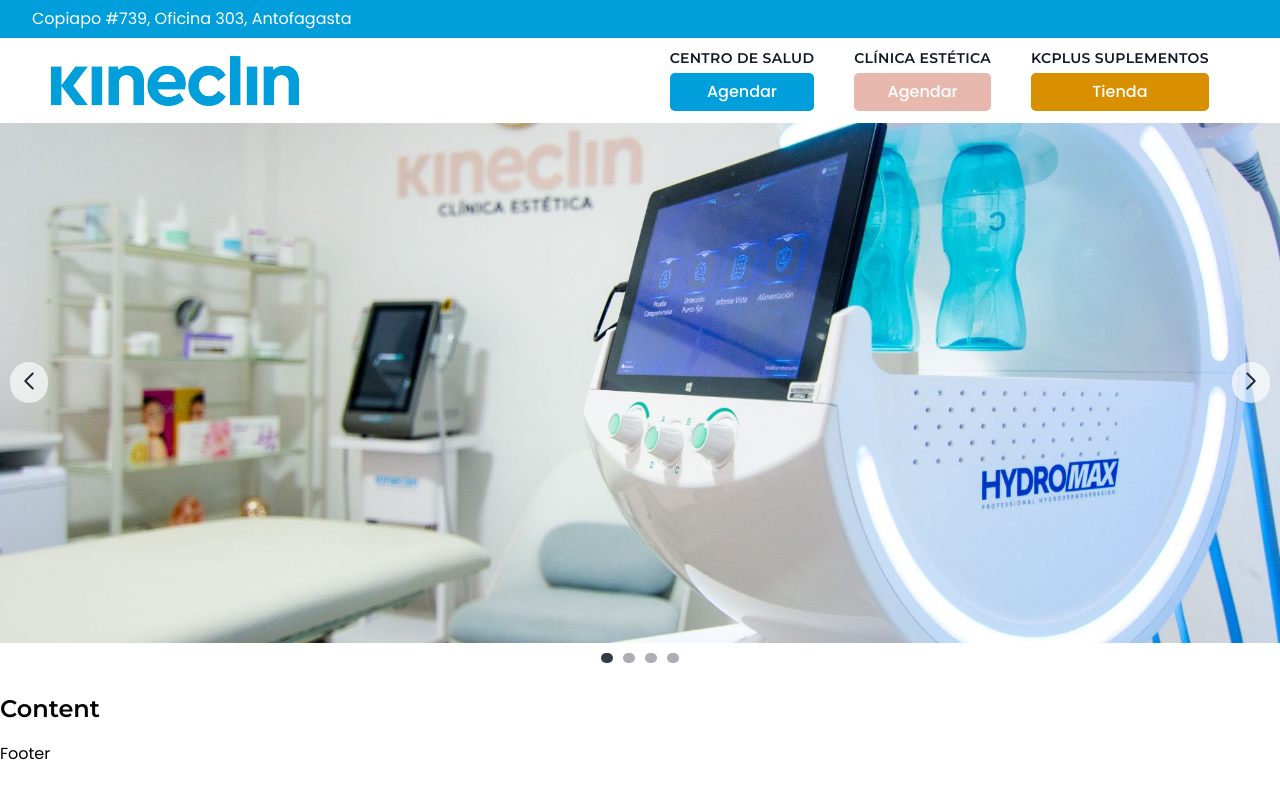
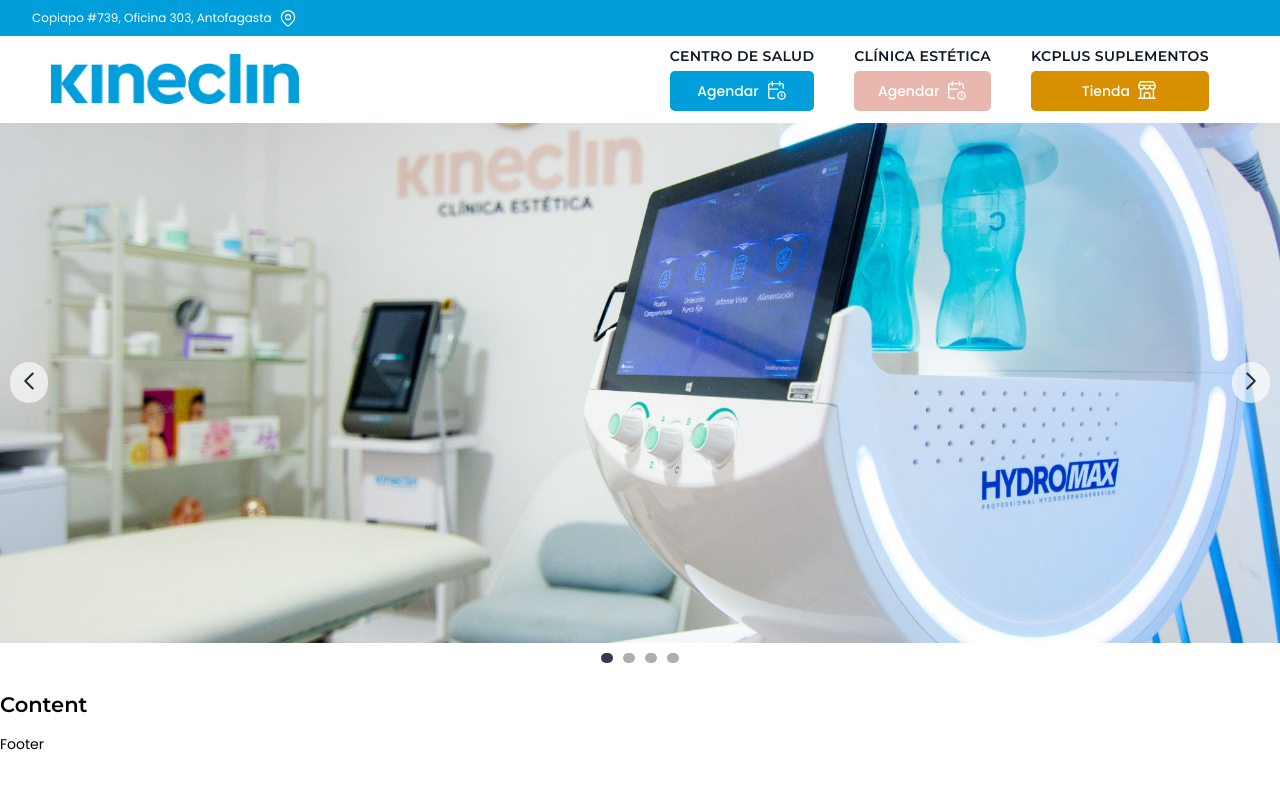
Before and after one commit to panxo87sl/kcweb, a React (Vite) app: page / in a window 1280 px wide. Built offline with nearby package versions, Linux system fonts and the light colour scheme.

Commit message:
Ajustes CSS - Comp. HERO(casi terminado)

```diff
--- a/src/components/Navbar/Navbar.css
+++ b/src/components/Navbar/Navbar.css
@@ -1,7 +1,21 @@
 .topNavBar {
+  display: flex;
   background: var(--kineclin-azul);
   color: white;
   padding: 8px 0;
+  font-size: var(--font-size-little);
+}
+
+.googleMaps_link {
+  display: inline-flex;
+  align-items: center;
+  gap: 6px;
+  color: white;
+  text-decoration: none;
+}
+
+.googleMaps_icon {
+  flex-shrink: 0;
 }
 .botNavBar {
   background: white;
@@ -10,8 +24,11 @@
   /* padding: 16px 0; */
 }
 .topNavWidth {
+  display: flex;
+  gap: 5px;
   width: var(--w-topnav);
   margin: 0 auto;
+  align-items: center;
 }
 .botNavWidth {
   width: var(--w-botnav);
--- a/src/components/Navbar/NavbarBot.jsx
+++ b/src/components/Navbar/NavbarBot.jsx
@@ -2,6 +2,42 @@
 import NavBotonAgenda from "../ui/NavBotonAgenda/NavBotonAgenda";
 
 export default function NavbarBot() {
+  const CalendarIcon = (
+    <svg
+      xmlns="http://www.w3.org/2000/svg"
+      width="22"
+      height="22"
+      fill="none"
+      stroke="currentColor"
+      strokeLinecap="round"
+      strokeLinejoin="round"
+      strokeWidth="1.5"
+      viewBox="0 0 24 24"
+    >
+      <path fill="none" stroke="none" d="M0 0h24v24H0z" />
+      <path d="M10.5 21H6a2 2 0 0 1-2-2V7a2 2 0 0 1 2-2h12a2 2 0 0 1 2 2v3m-4-7v4M8 3v4m-4 4h10" />
+      <path d="M14 18a4 4 0 1 0 8 0 4 4 0 1 0-8 0" />
+      <path d="M18 16.5V18l.5.5" />
+    </svg>
+  );
+  const ShopIcon = (
+    <svg
+      xmlns="http://www.w3.org/2000/svg"
+      width="22"
+      height="22"
+      fill="none"
+      stroke="currentColor"
+      stroke-linecap="round"
+      stroke-linejoin="round"
+      stroke-width="1.5"
+      class="icon icon-tabler icons-tabler-outline icon-tabler-building-store"
+      viewBox="0 0 24 24"
+    >
+      <path fill="none" stroke="none" d="M0 0h24v24H0z" />
+      <path d="M3 21h18M3 7v1a3 3 0 0 0 6 0V7m0 1a3 3 0 0 0 6 0V7m0 1a3 3 0 0 0 6 0V7H3l2-4h14l2 4M5 21V10.85M19 21V10.85M9 21v-4a2 2 0 0 1 2-2h2a2 2 0 0 1 2 2v4" />
+    </svg>
+  );
+
   return (
     <div className="botNavBar">
       <div className="botNavWidth botNavRow">
@@ -13,6 +49,7 @@
             titulo="Centro de salud"
             labelBoton="Agendar"
             href="https://ff.healthatom.io/5168MX"
+            icon={CalendarIcon}
           />
 
           <NavBotonAgenda
@@ -20,6 +57,7 @@
             titulo="Clínica Estética"
             labelBoton="Agendar"
             href="https://ff.healthatom.io/JJRuyT"
+            icon={CalendarIcon}
           />
 
           <NavBotonAgenda
@@ -27,6 +65,7 @@
             titulo="KCPLUS Suplementos"
             labelBoton="Tienda"
             href="https://kcplus.cl"
+            icon={ShopIcon}
           />
         </div>
       </div>
--- a/src/components/Navbar/NavbarTop.jsx
+++ b/src/components/Navbar/NavbarTop.jsx
@@ -4,7 +4,30 @@
   return (
     <div className="topNavBar">
       <div className="topNavWidth">
-        <span>Copiapo #739, Oficina 303, Antofagasta</span>
+        <a
+          className="googleMaps_link"
+          href="https://maps.app.goo.gl/ip8D3tECodeQjPhY7"
+          target="_blank"
+          rel="noreferrer"
+        >
+          <span>Copiapo #739, Oficina 303, Antofagasta</span>
+          <svg
+            xmlns="http://www.w3.org/2000/svg"
+            width="20"
+            height="20"
+            fill="none"
+            stroke="currentColor"
+            stroke-linecap="round"
+            stroke-linejoin="round"
+            stroke-width="1.5"
+            class="icon icon-tabler icons-tabler-outline icon-tabler-map-pin"
+            viewBox="0 0 24 24"
+          >
+            <path fill="none" stroke="none" d="M0 0h24v24H0z" />
+            <path d="M9 11a3 3 0 1 0 6 0 3 3 0 0 0-6 0" />
+            <path d="M17.657 16.657 13.414 20.9a2 2 0 0 1-2.827 0l-4.244-4.243a8 8 0 1 1 11.314 0" />
+          </svg>
+        </a>
       </div>
     </div>
   );
--- a/src/components/ui/HeroCarrusel/HeroCarrusel..jsx
+++ b/src/components/ui/HeroCarrusel/HeroCarrusel..jsx
@@ -3,9 +3,9 @@
 
 export default function HeroCarousel() {
   const photos = [
-    { url: "/fondo01.jpg" },
+    { url: "/fondo01.jpg", link: "https://www.kineclin.cl/agenda" },
     { url: "/fondo02.jpg" },
-    { url: "/fondo03.jpg" },
+    { url: "/fondo03.jpg", link: "https://kcplus.cl" },
     { url: "/fondo04.jpg" },
   ];
 
@@ -25,11 +25,27 @@
     <section className="heroCarousel">
       {/* este inner respeta el ancho centralizado de la seccion HERO */}
       <div className="heroCarousel__inner">
-        <div
-          className="heroCarousel__slide"
-          style={{ backgroundImage: `url(${photos[currentIndex].url})` }}
-          aria-label="Carrusel principal"
-        >
+        <div className="heroCarousel__slide" aria-label="Carrusel principal">
+          {photos[currentIndex].link ? (
+            <a
+              href={photos[currentIndex].link}
+              target="_blank"
+              rel="noreferrer"
+              className="heroCarousel__link"
+            >
+              <div
+                key={currentIndex}
+                className="heroCarousel__image"
+                style={{ backgroundImage: `url(${photos[currentIndex].url})` }}
+              />
+            </a>
+          ) : (
+            <div
+              key={currentIndex}
+              className="heroCarousel__image"
+              style={{ backgroundImage: `url(${photos[currentIndex].url})` }}
+            />
+          )}
           <div className="heroCarousel__nav">
             <button
               type="button"
--- a/src/components/ui/HeroCarrusel/HeroCarrusel.css
+++ b/src/components/ui/HeroCarrusel/HeroCarrusel.css
@@ -17,6 +17,28 @@
   background-size: cover;
   /* border-radius: 16px; */
   overflow: hidden;
+}
+
+.heroCarousel__link {
+  position: absolute;
+  inset: 0;
+  display: block;
+}
+
+.heroCarousel__image {
+  position: absolute;
+  inset: 0;
+  background-position: center;
+  background-size: cover;
+  animation: heroTransition 900ms ease;
+}
+@keyframes heroTransition {
+  from {
+    opacity: 0;
+  }
+  to {
+    opacity: 1;
+  }
 }
 
 /* overlay flechas */
--- a/src/components/ui/NavBotonAgenda/NavBotonAgenda.css
+++ b/src/components/ui/NavBotonAgenda/NavBotonAgenda.css
@@ -47,15 +47,19 @@
 
 /* Botón interno (NO usa .btn global para no chocar) */
 .navBotonAgenda__btn {
+  display: flex;
+  align-items: center;
+  justify-content: center;
+  gap: 6px;
   background: var(--bColor);
+  font-size: var(--font-size-medium);
   width: 100%;
   color: #ffffff !important;
   text-decoration: none;
-  text-align: center;
-  padding: 10px 14px;
+  padding: 8px 14px;
   border-radius: 5px;
   font-weight: 500;
-  line-height: 1.1;
+  line-height: 1;
 }
 
 @media (max-width: 900px) {
--- a/src/components/ui/NavBotonAgenda/NavBotonAgenda.jsx
+++ b/src/components/ui/NavBotonAgenda/NavBotonAgenda.jsx
@@ -1,12 +1,19 @@
 import "./NavBotonAgenda.css";
 
-export default function NavBotonAgenda({ titulo, labelBoton, href, variante = "centro" }) {
+export default function NavBotonAgenda({
+  titulo,
+  labelBoton,
+  href,
+  variante = "centro",
+  icon,
+}) {
   return (
     <div className={`navBotonAgenda navBotonAgenda--${variante}`}>
       <span className="navBotonAgenda__titulo">{titulo}</span>
 
       <a className="navBotonAgenda__btn" href={href} target="_blank" rel="noreferrer">
         {labelBoton}
+        <span className="navBotonAgenda__icon">{icon}</span>
       </a>
     </div>
   );
--- a/src/index.css
+++ b/src/index.css
@@ -38,6 +38,9 @@
   /* fuentes */
   --font-primary: "Poppins", system-ui, -apple-system, BlinkMacSystemFont, sans-serif;
   --font-secondary: "Montserrat", system-ui, -apple-system, BlinkMacSystemFont, sans-serif;
+  --font-size-little: 12px;
+  --font-size-medium: 14px;
+  --font-size-big: 16px;
 }
 
 /* ===== MARGENES ===== */
@@ -56,14 +59,15 @@
   width: 100%;
   margin: 0;
   padding: 0;
+  overflow-x: visible;
 }
 
-/* ===== TIPOGRAFIA ===== */
+/* ===== TIPOGRAFIA VALORES POR DEFECTO ===== */
 body {
-  overflow-x: auto;
   font-family: var(--font-primary);
+  font-size: var(--font-size-medium);
+  font-weight: 400;
   line-height: 1.4;
-  font-weight: 400;
 
   /* Optimizacion MACs */
   -webkit-font-smoothing: antialiased;
@@ -84,6 +88,11 @@
   line-height: 1.1;
 }
 
+a {
+  text-decoration: none;
+  color: inherit !important;
+}
+
 /* ===== RESPONSIVIDAD: ANCHOS DESKTOP ===== */
 @media (min-width: 768px) {
   :root {
```
Also changed, not shown: public/kineclin-logo.png.
